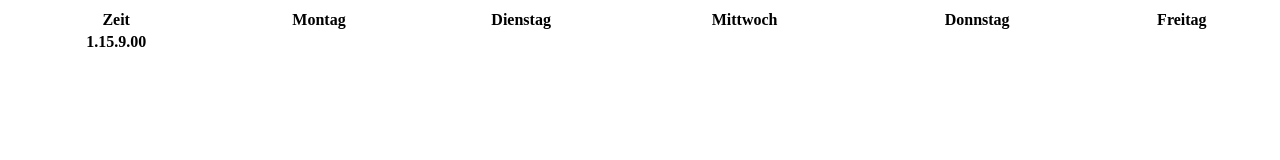
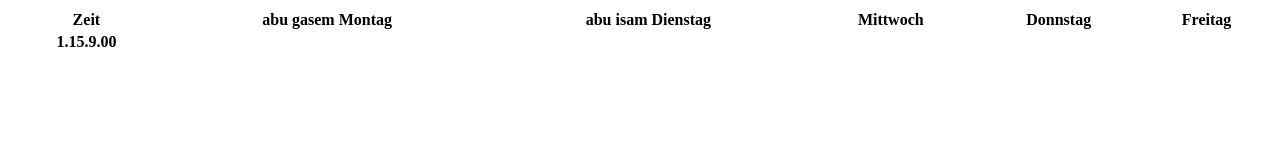
Before and after one commit to yazanalrakad/test2, a plain HTML site: page index.html in a window 1280 px wide. Drawn offline with Linux system fonts and the light colour scheme.

Commit message:
bablahra2

```diff
--- a/index.html
+++ b/index.html
@@ -9,8 +9,8 @@
     <table style="width:100%">
         <tr>
         <th>Zeit</th>
-        <th>Montag</th>
-        <th>Dienstag</th>
+        <th>abu gasem Montag</th>
+        <th>abu isam Dienstag</th>
         <th>Mittwoch</th>
         <th>Donnstag</th>
         <th>Freitag</th>
```
